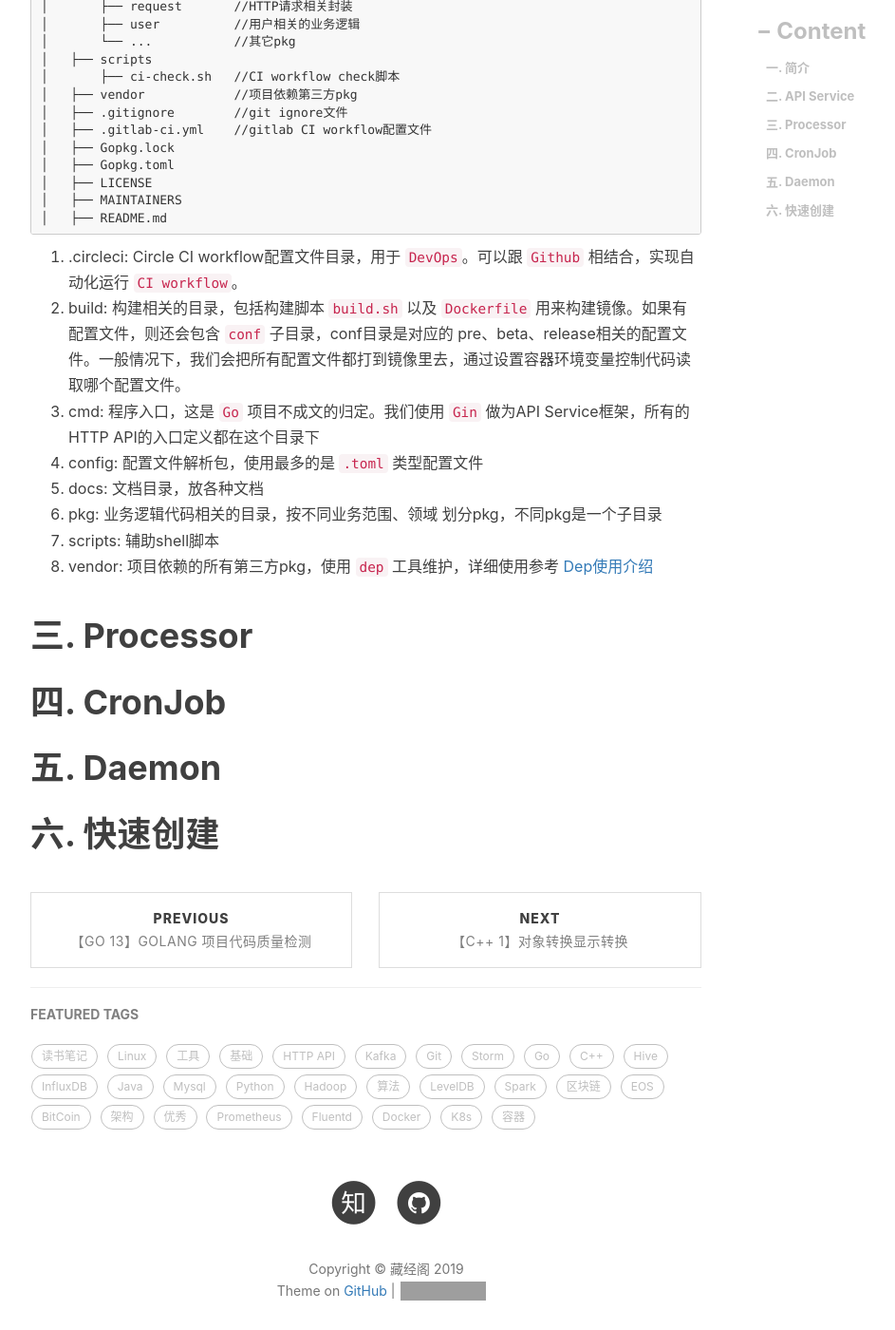
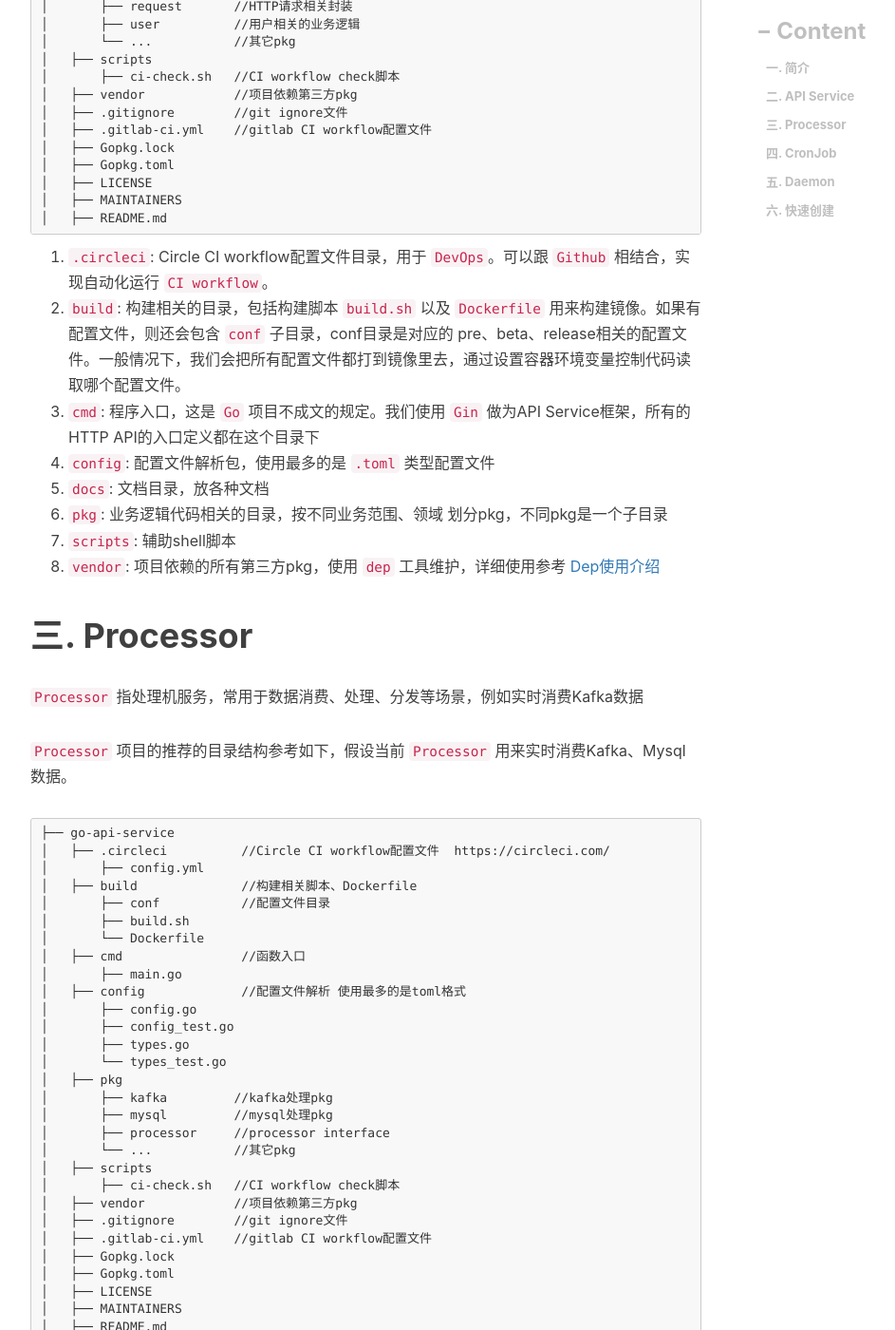
Before and after one commit to engru/chenguolin.github.io, a Jekyll site: the page built from _posts/2018-07-13-【Go-14】Golang 项目目录结构规范.md, in a window 1280 px wide and 1400 px high, scrolled down 1694 px. Shown: the whole window at 95% size, without its empty margins (233-1176 px from the left). Built offline with Jekyll 4.4.1, drawn with Linux system fonts in a browser that asks for light colours; nearby versions of some CDN libraries; comment, search, counter and statistics services are not loaded; some of the changed text lies outside the part shown; grey boxes are pictures that could not be loaded.

Commit message:
Update 2018-07-13-【Go-14】Golang 项目目录结构规范.md

````diff
--- a/_posts/2018-07-13-【Go-14】Golang 项目目录结构规范.md
+++ b/_posts/2018-07-13-【Go-14】Golang 项目目录结构规范.md
@@ -20,9 +20,9 @@ tags:         #标签
 除了上述提到的这些类型以外，还有些脚本类型应用，这些大都使用 Python 或 Shell来处理。
 
 # 二. API Service
-API Service 用于提供HTTP API 或者 RESTful API 或者 RPC接口给端使用，最常见的场景是HTTP API Service，后端提供HTTP API接口给客户端、H5、Web等使用方调用。
+`API Service` 用于提供HTTP API 或者 RESTful API 或者 RPC接口给端使用，最常见的场景是HTTP API Service，后端提供HTTP API接口给客户端、H5、Web等使用方调用。
 
-API Service 项目的推荐的目录结构参考如下，假设当前API Service提供用户相关的增、删、改、查接口给客户端使用。
+`API Service` 项目的推荐的目录结构参考如下，假设当前 `API Service` 提供用户相关的增、删、改、查接口给客户端使用。
 
 ```
 ├── go-api-service
@@ -62,16 +62,59 @@ API Service 项目的推荐的目录结构参考如下，假设当前API Service
 │   ├── README.md
 ```
 
-1. .circleci: Circle CI workflow配置文件目录，用于 `DevOps`。可以跟 `Github` 相结合，实现自动化运行 `CI workflow`。
-2. build: 构建相关的目录，包括构建脚本 `build.sh` 以及 `Dockerfile` 用来构建镜像。如果有配置文件，则还会包含 `conf` 子目录，conf目录是对应的 pre、beta、release相关的配置文件。一般情况下，我们会把所有配置文件都打到镜像里去，通过设置容器环境变量控制代码读取哪个配置文件。
-3. cmd: 程序入口，这是 `Go` 项目不成文的归定。我们使用 `Gin` 做为API Service框架，所有的HTTP API的入口定义都在这个目录下
-4. config: 配置文件解析包，使用最多的是 `.toml` 类型配置文件
-5. docs: 文档目录，放各种文档
-6. pkg: 业务逻辑代码相关的目录，按不同业务范围、领域 划分pkg，不同pkg是一个子目录
-7. scripts: 辅助shell脚本
-8. vendor: 项目依赖的所有第三方pkg，使用 `dep` 工具维护，详细使用参考 [Dep使用介绍](https://chenguolin.github.io/2018/07/05/Go-6-Dep%E4%BD%BF%E7%94%A8%E4%BB%8B%E7%BB%8D/)
+1. `.circleci`: Circle CI workflow配置文件目录，用于 `DevOps`。可以跟 `Github` 相结合，实现自动化运行 `CI workflow`。
+2. `build`: 构建相关的目录，包括构建脚本 `build.sh` 以及 `Dockerfile` 用来构建镜像。如果有配置文件，则还会包含 `conf` 子目录，conf目录是对应的 pre、beta、release相关的配置文件。一般情况下，我们会把所有配置文件都打到镜像里去，通过设置容器环境变量控制代码读取哪个配置文件。
+3. `cmd`: 程序入口，这是 `Go` 项目不成文的规定。我们使用 `Gin` 做为API Service框架，所有的HTTP API的入口定义都在这个目录下
+4. `config`: 配置文件解析包，使用最多的是 `.toml` 类型配置文件
+5. `docs`: 文档目录，放各种文档
+6. `pkg`: 业务逻辑代码相关的目录，按不同业务范围、领域 划分pkg，不同pkg是一个子目录
+7. `scripts`: 辅助shell脚本
+8. `vendor`: 项目依赖的所有第三方pkg，使用 `dep` 工具维护，详细使用参考 [Dep使用介绍](https://chenguolin.github.io/2018/07/05/Go-6-Dep%E4%BD%BF%E7%94%A8%E4%BB%8B%E7%BB%8D/)
 
 # 三. Processor
+`Processor` 指处理机服务，常用于数据消费、处理、分发等场景，例如实时消费Kafka数据
+
+`Processor` 项目的推荐的目录结构参考如下，假设当前 `Processor` 用来实时消费Kafka、Mysql数据。
+
+```
+├── go-api-service
+│   ├── .circleci          //Circle CI workflow配置文件  https://circleci.com/
+│       ├── config.yml
+│   ├── build              //构建相关脚本、Dockerfile
+│       ├── conf           //配置文件目录
+│       ├── build.sh
+│       └── Dockerfile
+│   ├── cmd                //函数入口
+│       ├── main.go
+│   ├── config             //配置文件解析 使用最多的是toml格式
+│       ├── config.go
+│       ├── config_test.go
+│       ├── types.go
+│       └── types_test.go
+│   ├── pkg
+│       ├── kafka         //kafka处理pkg
+│       ├── mysql         //mysql处理pkg
+│       ├── processor     //processor interface
+│       └── ...           //其它pkg
+│   ├── scripts
+│       ├── ci-check.sh   //CI workflow check脚本
+│   ├── vendor            //项目依赖第三方pkg
+│   ├── .gitignore        //git ignore文件
+│   ├── .gitlab-ci.yml    //gitlab CI workflow配置文件
+│   ├── Gopkg.lock
+│   ├── Gopkg.toml
+│   ├── LICENSE
+│   ├── MAINTAINERS
+│   ├── README.md
+```
+
+1. `.circleci`: Circle CI workflow配置文件目录，用于 `DevOps`。可以跟 `Github` 相结合，实现自动化运行 `CI workflow`。
+2. `build`: 构建相关的目录，包括构建脚本 `build.sh` 以及 `Dockerfile` 用来构建镜像。如果有配置文件，则还会包含 `conf` 子目录，conf目录是对应的 pre、beta、release相关的配置文件。一般情况下，我们会把所有配置文件都打到镜像里去，通过设置容器环境变量控制代码读取哪个配置文件。
+3. `cmd`: 程序入口，这是 `Go` 项目不成文的规定。我们使用 `Gin` 做为API Service框架，所有的HTTP API的入口定义都在这个目录下
+4. `config`: 配置文件解析包，使用最多的是 `.toml` 类型配置文件
+5. `pkg`: 业务逻辑代码相关的目录，按不同业务范围、领域 划分pkg，不同pkg是一个子目录
+6. `scripts`: 辅助shell脚本
+7. `vendor`: 项目依赖的所有第三方pkg，使用 `dep` 工具维护，详细使用参考 [Dep使用介绍](https://chenguolin.github.io/2018/07/05/Go-6-Dep%E4%BD%BF%E7%94%A8%E4%BB%8B%E7%BB%8D/)
 
 # 四. CronJob
 
````
